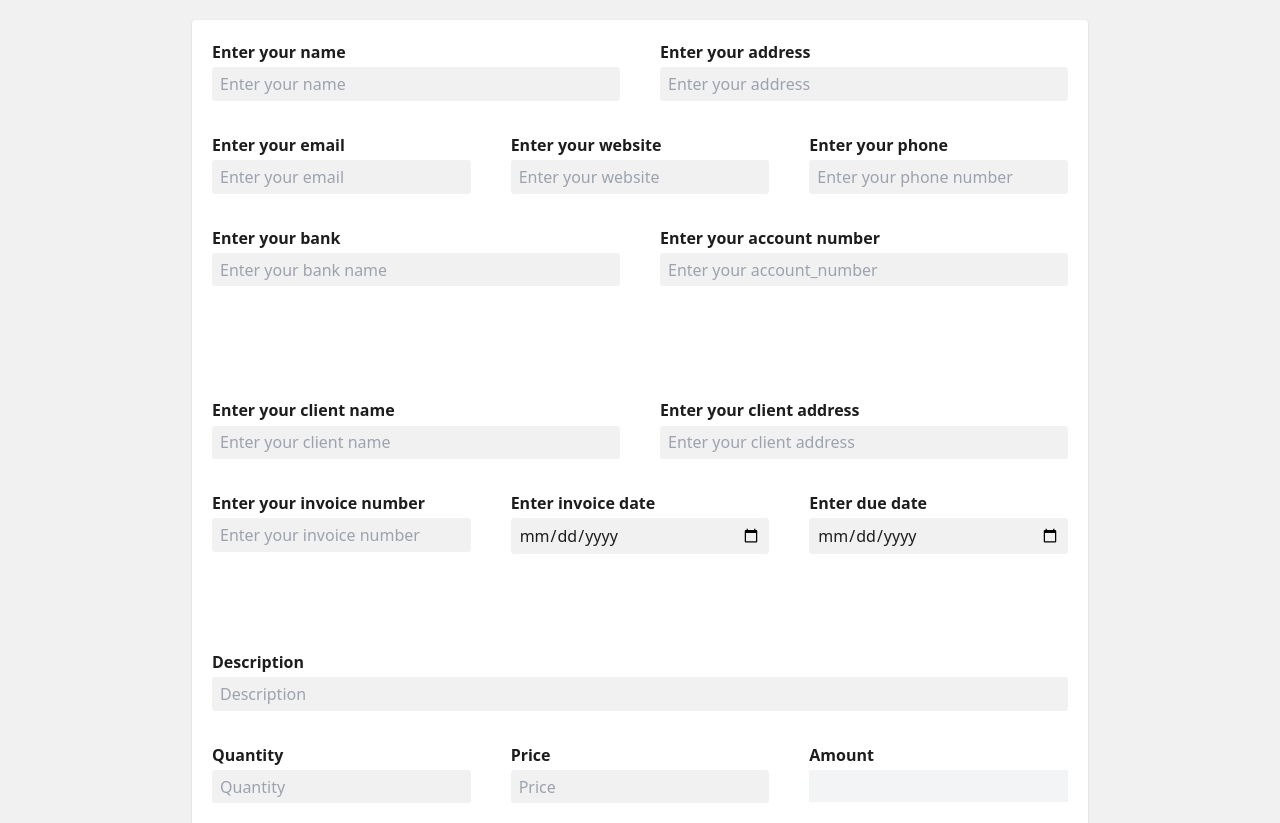
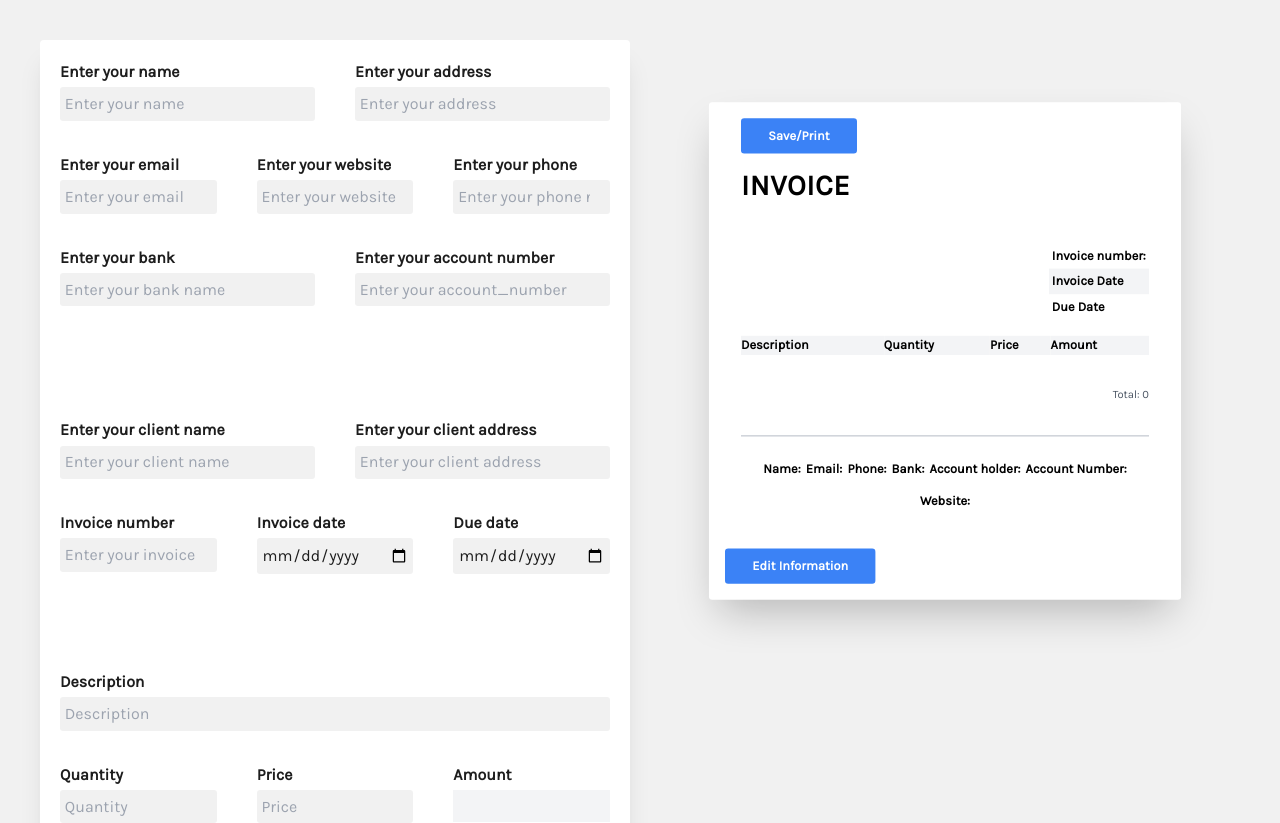
Before and after one commit to bslzz/invoice_app, a React (Create React App) app: page / in a window 1280 px wide. Shown: the top 823 px of the page. Built offline with nearby package versions, Linux system fonts and the light colour scheme.

Commit message:
worked on styling the form and preview functionality

```diff
--- a/package.json
+++ b/package.json
@@ -17,6 +17,7 @@
     "react-icons": "^4.3.1",
     "react-redux": "^7.2.6",
     "react-scripts": "4.0.3",
+    "react-to-print": "^2.14.4",
     "typescript": "^4.5.2",
     "uuid": "^8.3.2",
     "web-vitals": "^1.1.2"
--- a/src/App.tsx
+++ b/src/App.tsx
@@ -1,17 +1,13 @@
-import { useState } from 'react'
 import InvoiceDetailsForm from './components/InvoiceForm/InvoiceDetailsForm'
 import InvoicePreview from './components/InvoicePreview'
 
 const App = () => {
-  const [showInvoice, setShowInvoice] = useState(false)
+  // const [showInvoice, setShowInvoice] = useState(false)
 
   return (
-    <main className='m-5 p-5 md:max-w-xl md:mx-auto lg:max-w-2xl xl:max-w-4xl bg-white rounded shadow'>
-      {showInvoice ? (
-        <InvoicePreview setShowInvoice={setShowInvoice} />
-      ) : (
-        <InvoiceDetailsForm setShowInvoice={setShowInvoice} />
-      )}
+    <main className='m-5 p-5 xl:grid grid-cols-2 gap-5 xl:items-start'>
+      <InvoiceDetailsForm />
+      <InvoicePreview />
     </main>
   )
 }
--- a/src/components/InvoiceForm/InvoiceDetailsForm.tsx
+++ b/src/components/InvoiceForm/InvoiceDetailsForm.tsx
@@ -1,6 +1,6 @@
 import { FC, useEffect } from 'react'
 import { useForm, SubmitHandler } from 'react-hook-form'
-import { IFormValues, ISetShow } from '../../helpers/types'
+import { IFormValues } from '../../helpers/types'
 import {
   invoiceFormValues,
   showTableActions,
@@ -10,7 +10,7 @@ import { useAppDispatch } from '../../redux/hooks'
 import { useFormValues } from '../../utils/useFormHooks'
 import TableForm from './TableForm'
 
-const InvoiceDetailsForm: FC<ISetShow> = ({ setShowInvoice }) => {
+const InvoiceDetailsForm: FC = () => {
   const { values, changeHandler } = useFormValues<IFormValues>(
     {} as IFormValues
   )
@@ -49,14 +49,14 @@ const InvoiceDetailsForm: FC<ISetShow> = ({ setShowInvoice }) => {
   const onSubmit: SubmitHandler<IFormValues> = (data) => {
     if (data) {
       dispatch(invoiceFormValues(data))
-      setShowInvoice(true)
+      // setShowInvoice(true)
       dispatch(showTableActions(false))
     }
   }
 
   return (
     <form
-      className='flex flex-col justify-center'
+      className='flex flex-col justify-center bg-white p-5 rounded shadow-xl'
       onSubmit={handleSubmit(onSubmit)}
     >
       <article className='md:grid grid-cols-2 gap-10'>
@@ -194,7 +194,7 @@ const InvoiceDetailsForm: FC<ISetShow> = ({ setShowInvoice }) => {
 
       <article className='md:grid grid-cols-3 gap-10'>
         <div className='flex flex-col'>
-          <label htmlFor='invoice_number'>Enter your invoice number</label>
+          <label htmlFor='invoice_number'>Invoice number</label>
           {errors.invoice_number && (
             <span className='text-red-600 text-xs italic'>*required</span>
           )}
@@ -208,7 +208,7 @@ const InvoiceDetailsForm: FC<ISetShow> = ({ setShowInvoice }) => {
         </div>
 
         <div className='flex flex-col'>
-          <label htmlFor='invoice_date'>Enter invoice date</label>
+          <label htmlFor='invoice_date'>Invoice date</label>
           {errors.address && (
             <span className='text-red-600 text-xs italic'>*required</span>
           )}
@@ -222,7 +222,7 @@ const InvoiceDetailsForm: FC<ISetShow> = ({ setShowInvoice }) => {
         </div>
 
         <div className='flex flex-col'>
-          <label htmlFor='due_date'>Enter due date</label>
+          <label htmlFor='due_date'>Due date</label>
           {errors.due_date && (
             <span className='text-red-600 text-xs italic'>*required</span>
           )}
--- a/src/components/InvoiceForm/TableForm.tsx
+++ b/src/components/InvoiceForm/TableForm.tsx
@@ -29,7 +29,7 @@ const TableForm: FC<Props> = ({
   const [editable, setEditable] = useState<boolean>(false)
 
   const amount = useAppSelector((state) => state.invoiceForm.totalAmount)
-  const data = useAppSelector((state) => state.invoiceForm.data)
+  // const data = useAppSelector((state) => state.invoiceForm.data)
 
   const addItemHandler = (e: MouseEvent<HTMLButtonElement>) => {
     e.preventDefault()
--- a/src/components/InvoicePreview/ClientDetails.tsx
+++ b/src/components/InvoicePreview/ClientDetails.tsx
@@ -6,7 +6,7 @@ const ClientDetails: FC = () => {
 
   return (
     <section className='mt-5'>
-      <h2 className='text-xl uppercase'>{name}</h2>
+      <h2 className='text-xl uppercase font-bold'>{name}</h2>
       <p>{address}</p>
     </section>
   )
--- a/src/components/InvoicePreview/Header.tsx
+++ b/src/components/InvoicePreview/Header.tsx
@@ -6,25 +6,6 @@ const Header = () => {
           Invoice
         </h1>
       </div>
-      <div>
-        <ul className='flex items-center justify-between flex-wrap'>
-          <li>
-            <button className='bg-gray-500 text-white font-bold py-2 px-8 rounded-shadow border-2 border-gray-500 rounded hover:bg-transparent hover:text-gray-500 transition-all duration-300'>
-              Print
-            </button>
-          </li>
-          <li className='mx-2'>
-            <button className='bg-blue-500 text-white font-bold py-2 px-8 rounded-shadow border-2 border-blue-500 rounded hover:bg-transparent hover:text-blue-500 transition-all duration-300'>
-              Download
-            </button>
-          </li>
-          <li>
-            <button className='bg-green-500 text-white font-bold py-2 px-8 rounded-shadow border-2 border-green-500 rounded hover:bg-transparent hover:text-green-500 transition-all duration-300'>
-              Send
-            </button>
-          </li>
-        </ul>
-      </div>
     </header>
   )
 }
--- a/src/components/InvoicePreview/index.tsx
+++ b/src/components/InvoicePreview/index.tsx
@@ -1,5 +1,7 @@
-import { FC } from 'react'
-import { ISetShow, MouseEventType } from '../../helpers/types'
+import { FC, useEffect, useRef } from 'react'
+import { MouseEventType } from '../../helpers/types'
+import { showTableActions } from '../../redux/features/invoiceForm/invoiceForm.slice'
+import { useAppDispatch } from '../../redux/hooks'
 import InvoiceDetailsTable from '../common/InvoiceDetails.table'
 import ClientDetails from './ClientDetails'
 import Dates from './Dates'
@@ -7,13 +9,32 @@ import Footer from './Footer'
 import Header from './Header'
 import Notes from './Notes'
 import OwnerDetails from './OwnerDetails'
+import ReactToPrint from 'react-to-print'
 
-const InvoicePreview: FC<ISetShow> = ({ setShowInvoice }) => {
+const InvoicePreview: FC = () => {
+  const componentRef = useRef(null)
+
+  const dispatch = useAppDispatch()
   const editInvoiceInfo = (e: MouseEventType) => {
-    setShowInvoice(false)
+    // setShowInvoice(false)
   }
+
+  useEffect(() => {
+    dispatch(showTableActions(false))
+  })
+
   return (
-    <>
+    <div className='invoice_preview bg-white p-5 rounded shadow-2xl'>
+      <ReactToPrint
+        trigger={() => (
+          <button className='bg-blue-500 ml-5 text-white font-bold py-2 px-8 rounded-shadow border-2 border-blue-500 rounded hover:bg-transparent hover:text-blue-500 transition-all duration-300'>
+            Save/Print
+          </button>
+        )}
+        content={() => componentRef.current}
+      />
+
+      <div ref={componentRef} className='p-5'>
         <Header />
         <OwnerDetails />
         <ClientDetails />
@@ -21,13 +42,14 @@ const InvoicePreview: FC<ISetShow> = ({ setShowInvoice }) => {
         <InvoiceDetailsTable />
         <Notes />
         <Footer />
+      </div>
       <button
         className='bg-blue-500 text-white font-bold py-2 px-8 rounded-shadow border-2 border-blue-500 rounded hover:bg-transparent hover:text-blue-500 transition-all duration-300 mt-5'
         onClick={editInvoiceInfo}
       >
         Edit Information
       </button>
-    </>
+    </div>
   )
 }
 
--- a/src/components/common/InvoiceDetails.table.tsx
+++ b/src/components/common/InvoiceDetails.table.tsx
@@ -13,11 +13,15 @@ const InvoiceDetailsTable = () => {
   const dispatch = useAppDispatch()
   const [editable, setEditable] = useState<boolean>(false)
 
+  console.log('editable', editable)
+
   const lists = useAppSelector((state) => state.invoiceForm.tableLists)
   const totalAmt = useAppSelector((state) => state.invoiceForm.totalSum)
   const showTableActions = useAppSelector(
     (state) => state.invoiceForm.showTableActions
   )
+
+  console.log('showTableActions', showTableActions)
 
   const deleteInvoiceRow = (id: string) => {
     const newLists = lists.filter((list) => list.id !== id)
@@ -59,7 +63,7 @@ const InvoiceDetailsTable = () => {
         {lists.map(
           ({ id, description, quantity, price, amount }: Ilists, index) => (
             <tbody key={id} className={index % 2 ? 'bg-gray-100' : ''}>
-              <tr>
+              <tr className='h-10'>
                 <td>{description}</td>
                 <td>{quantity}</td>
                 <td>{price}</td>
--- a/src/index.css
+++ b/src/index.css
@@ -1,5 +1,18 @@
+@import url('https://fonts.googleapis.com/css2?family=Karla:wght@400&family=Roboto+Mono&display=swap');
+
+:root {
+  --background-color: #f1f1f1;
+}
+
+* {
+  padding: 0;
+  margin: 0;
+  box-sizing: border-box;
+}
+
 body {
-  background-color: #f1f1f1;
+  background-color: var(--background-color);
+  font-family: 'Karla', sans-serif;
 }
 label {
   margin-bottom: 0.2rem;
@@ -9,8 +22,8 @@ label {
 
 input,
 textarea {
-  background-color: #f1f1f1;
-  padding: 0.3rem 0.5rem;
+  background-color: var(--background-color);
+  padding: 0.3rem;
   border-radius: 0.2rem;
   margin-bottom: 2rem;
   color: #1d1d1d;
@@ -23,3 +36,10 @@ button {
 .footer li {
   margin: 0.5rem 0.2rem;
 }
+
+.invoice_preview {
+  transform: scale(0.8);
+  position: sticky;
+  top: 0;
+  right: 0;
+}
```
Also changed, not shown: 1 other file (tests, documents, lock files or other folders). Lines whose indentation alone changed are shown as unchanged.
